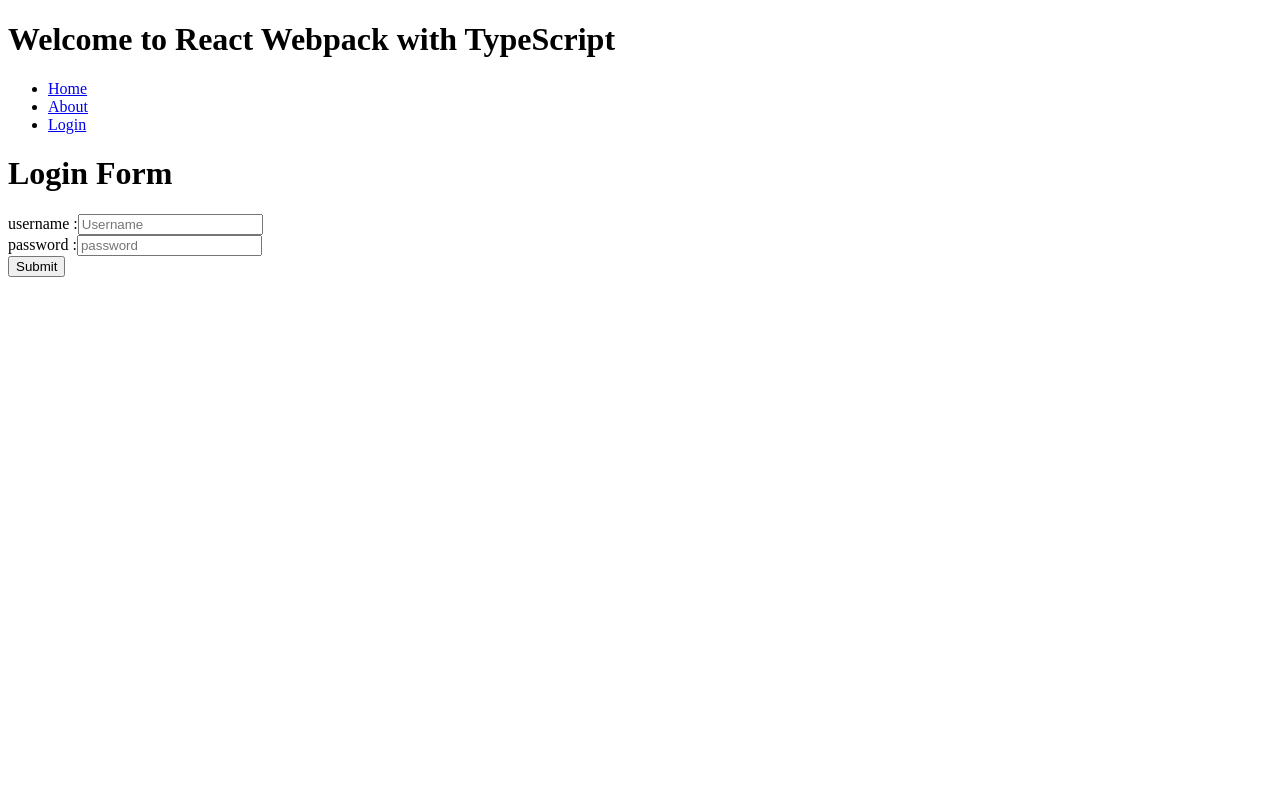
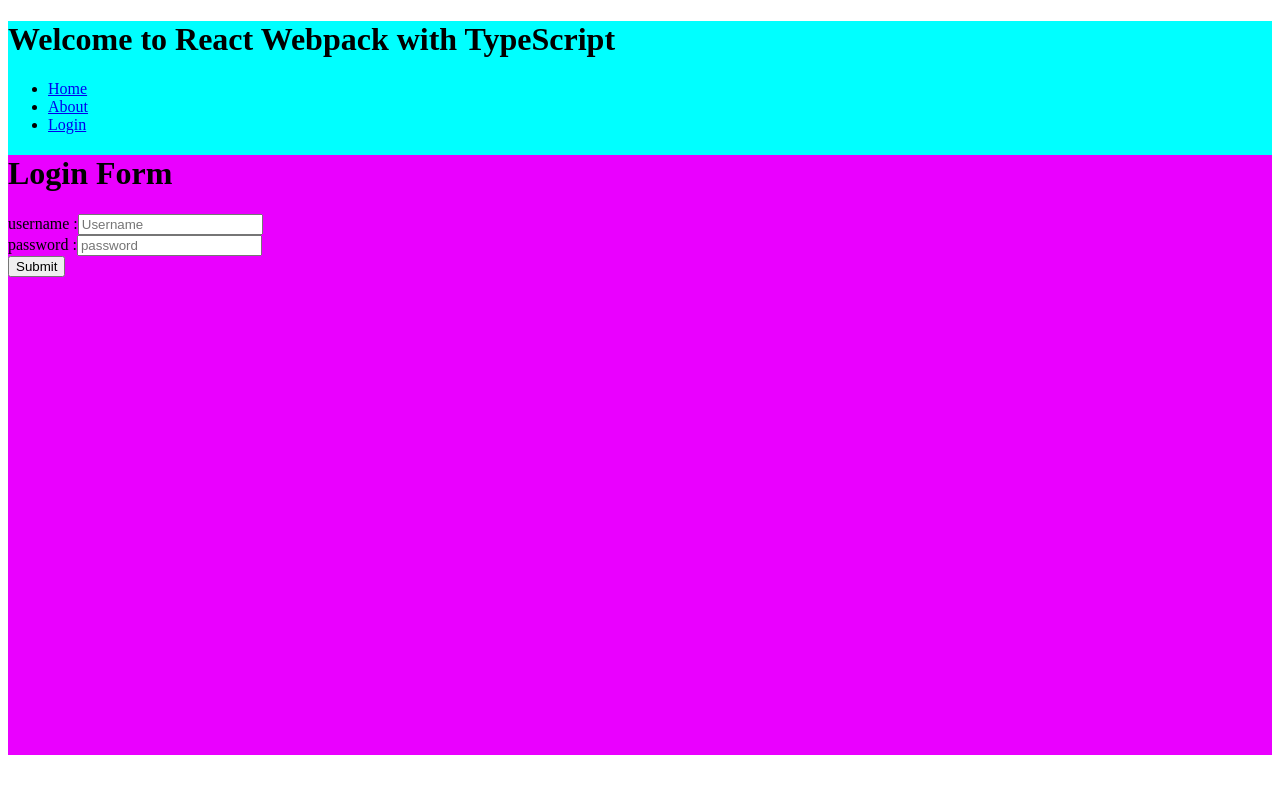
Before and after one commit to AkhilVijayanfd/Webpack_TypeScript, a React app: page /login in a window 1280 px wide. Shown: the top 794 px of the page. Built offline with nearby package versions, Linux system fonts and the light colour scheme.

Commit message:
Error on Testing and Styling Resolved

```diff
--- a/src/App.tsx
+++ b/src/App.tsx
@@ -1,12 +1,12 @@
 
-import { styles } from 'styles.css';
+import  Styles  from './styles.css';
 import Routes from './routes/Routes';
 
 
 function App ()
 {
     return(
-    <div>
+    <div className={Styles.form1}>
     <h1>Welcome to React Webpack with TypeScript</h1>
     <Routes />
     </div>
--- a/src/Pages/Login.tsx
+++ b/src/Pages/Login.tsx
@@ -1,7 +1,7 @@
 import React from "react";
 import { useHistory } from "react-router-dom";
 import { useState, useEffect } from "react";
-import { styles } from  '../styles.css';
+import  Styles  from  '../styles.css';
 
 
 interface Props {
@@ -35,7 +35,7 @@
 
 
 
-    <div className="form">
+    <div className={Styles.form}>
     <h1>Login Form</h1>
     <label>username :</label>
     <input
--- a/src/styles.css
+++ b/src/styles.css
@@ -2,6 +2,12 @@
 .form{
     width: auto;
     height: 600px;
+    background-color: rgb(234, 0, 255);
+}
+
+.form1{
+    width: auto;
+    height: auto;
     background-color: aqua;
 }
 /* .input{
--- a/webpack/webpack.config.js
+++ b/webpack/webpack.config.js
@@ -19,7 +19,6 @@
       },
       {
         test: /\.css$/,
-        include: path.join(__dirname, 'src'),
         use: [
           {
             loader:'style-loader'
@@ -43,7 +42,7 @@
     ],
   },
   devServer : {
-    port: 9001
+    port: 9002
   },
   output: {
     path: path.resolve(__dirname, '..', './build'),
```
Also changed, not shown: src/styles.css.d.ts (added, +8 -0 lines).
